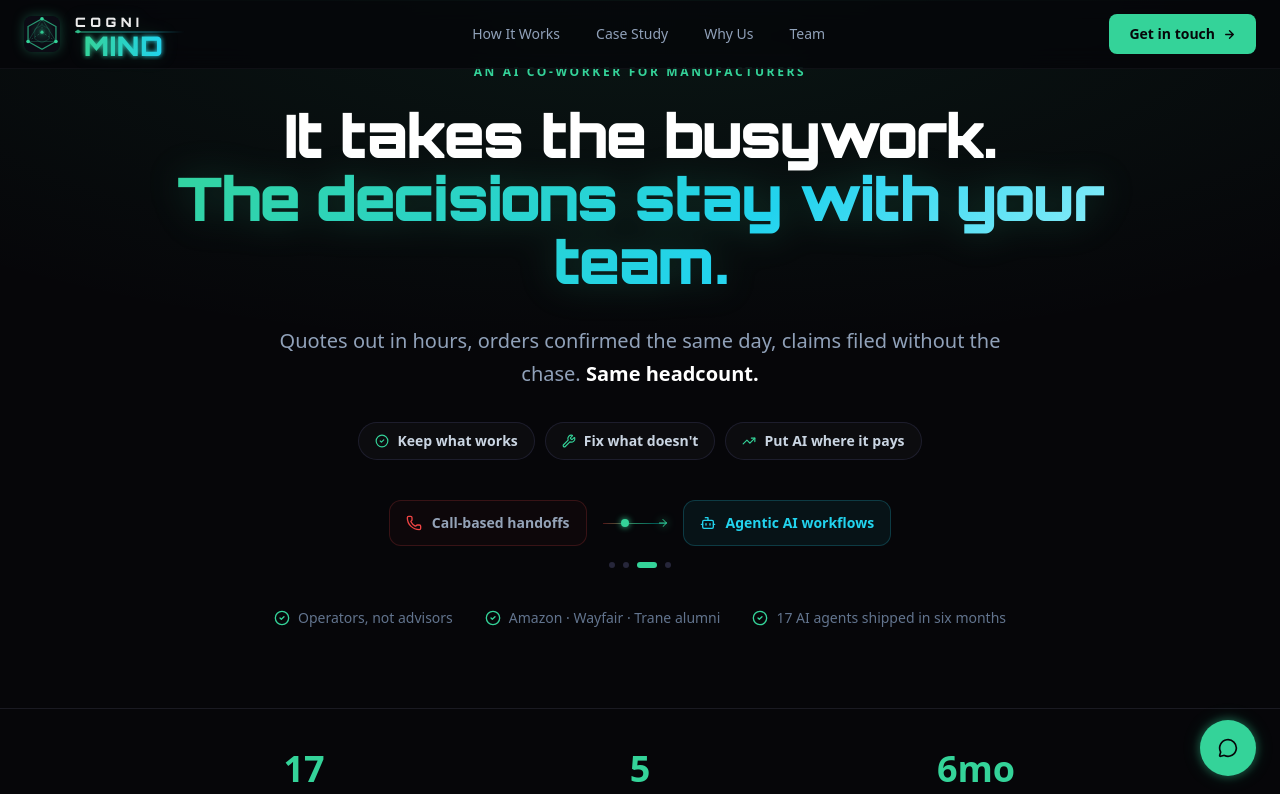
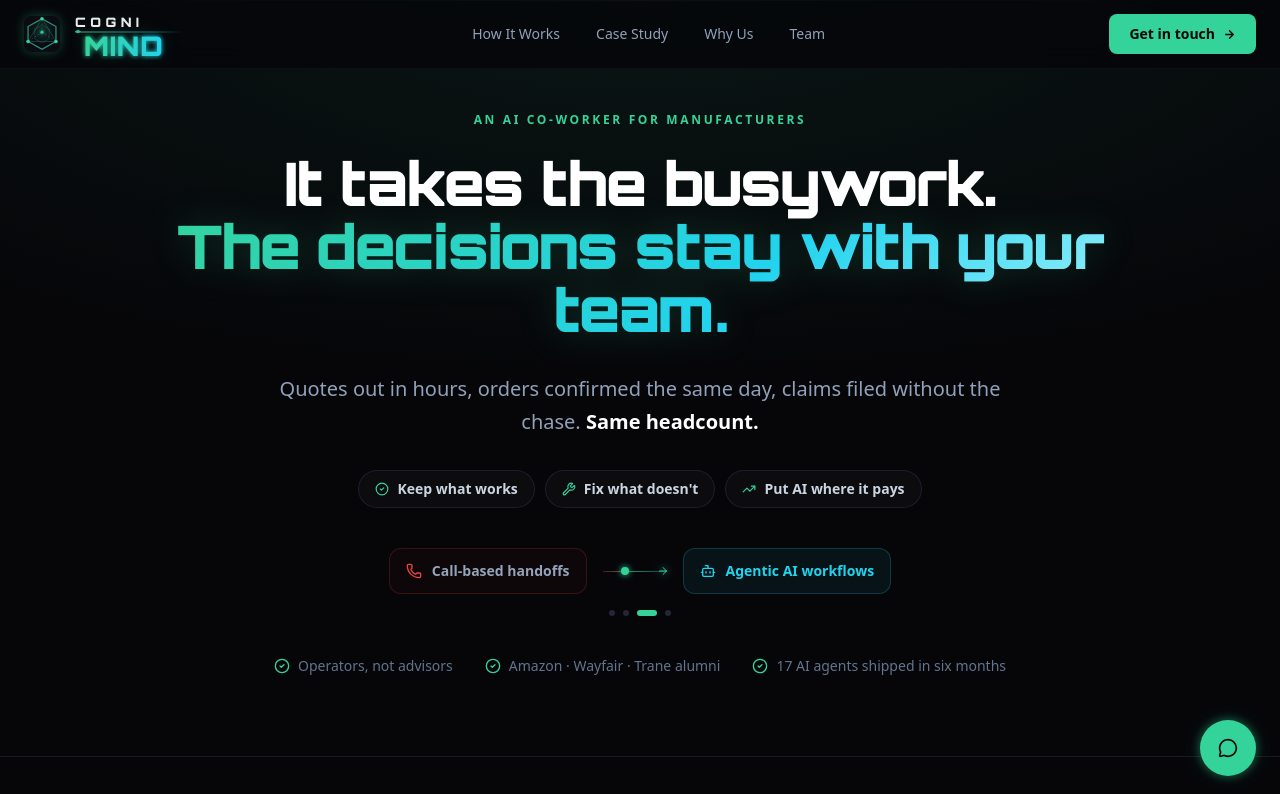
Before and after one commit to skaveti1/cogni_mind, a Next.js app: page / in a window 1280 px wide. Shown: the top 794 px of the page. Built offline with nearby package versions, Linux system fonts and the light colour scheme.

Commit message:
Add spacing below fixed navigation

```diff
--- a/src/app/page.tsx
+++ b/src/app/page.tsx
@@ -20,7 +20,7 @@ export default function Home() {
     <main className="min-h-screen bg-slate-950 text-slate-50 font-sans selection:bg-brand/30 selection:text-brand">
 
       {/* ── HERO ──────────────────────────────────────────────── */}
-      <section className="relative pt-16 pb-20 px-6 overflow-hidden">
+      <section className="relative pt-24 md:pt-28 pb-20 px-6 overflow-hidden">
         <div className="absolute inset-0 bg-[radial-gradient(ellipse_80%_50%_at_50%_0%,rgba(52,211,153,0.08),transparent)]" />
         <div className="absolute top-0 inset-x-0 h-px bg-gradient-to-r from-transparent via-brand/50 to-transparent" />
 
```
